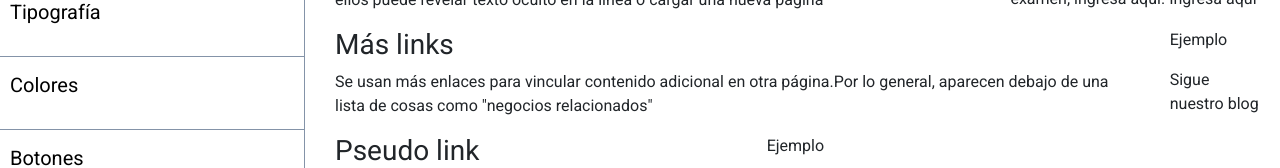
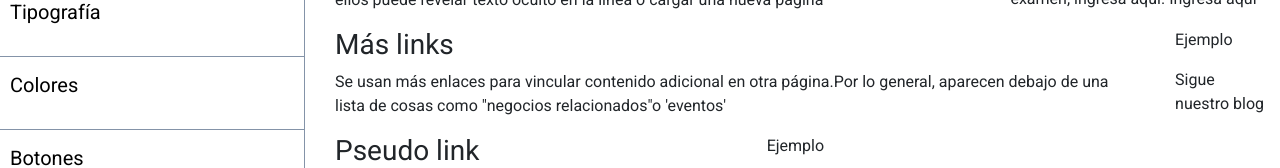
Before and after one commit to Rocciescobar/StyleGuide, a React (Create React App) app: page /links in a window 1280 px wide. Shown: the part 548-716 px from the top of the page. Built offline with nearby package versions, Linux system fonts and the light colour scheme.

Commit message:
mejora sección links

```diff
--- a/src/components/Links.js
+++ b/src/components/Links.js
@@ -17,7 +17,7 @@ const Links = () => (
       <div class="flex">
         <div class="mr-5">
           <h3 className="">Más links</h3>
-          <p className="">Se usan más enlaces para vincular contenido adicional en otra página.Por lo general, aparecen debajo de una lista de cosas como "negocios relacionados"</p>
+          <p className="">Se usan más enlaces para vincular contenido adicional en otra página.Por lo general, aparecen debajo de una lista de cosas como "negocios relacionados"o 'eventos'</p>
         </div>
         <div class="">
           <p className="">Ejemplo</p>
```
